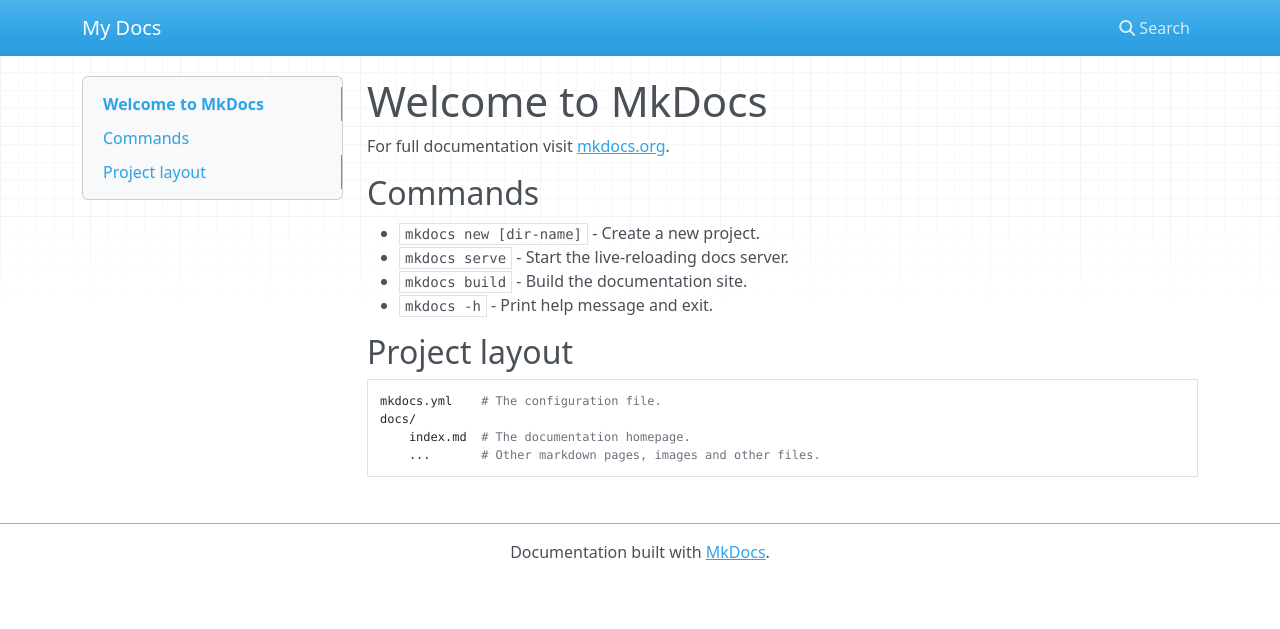
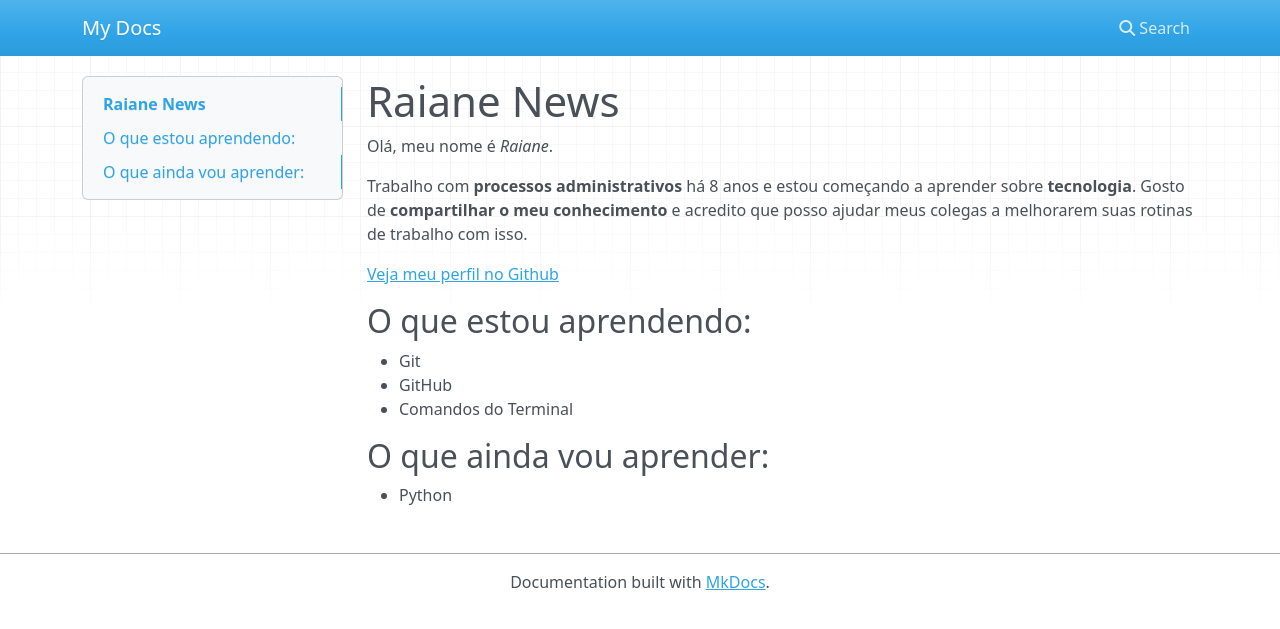
Before and after one commit to raianecardoso/raiane-news, an MkDocs documentation site: the page built from docs/index.md, in a window 1280 px wide. Shown: the top 629 px of the page. Built offline with MkDocs 1.6.1, drawn with Linux system fonts in a browser that asks for light colours; nearby versions of some CDN libraries.

Commit message:
Altera texto da página inicial

```diff
--- a/docs/index.md
+++ b/docs/index.md
@@ -1,17 +1,17 @@
-# Welcome to MkDocs
+# Raiane News
 
-For full documentation visit [mkdocs.org](https://www.mkdocs.org).
+Olá, meu nome é *Raiane*.
 
-## Commands
+Trabalho com **processos administrativos** há 8 anos e estou começando a aprender sobre **tecnologia**. Gosto de **compartilhar o meu conhecimento** e acredito que posso ajudar meus colegas a melhorarem suas rotinas de trabalho com isso.
 
-* `mkdocs new [dir-name]` - Create a new project.
-* `mkdocs serve` - Start the live-reloading docs server.
-* `mkdocs build` - Build the documentation site.
-* `mkdocs -h` - Print help message and exit.
+[Veja meu perfil no Github](https://github.com/raianecardoso)
 
-## Project layout
+## O que estou aprendendo:
 
-    mkdocs.yml    # The configuration file.
-    docs/
-        index.md  # The documentation homepage.
-        ...       # Other markdown pages, images and other files.
+- Git
+- GitHub
+- Comandos do Terminal
+
+## O que ainda vou aprender:
+
+- Python
```
